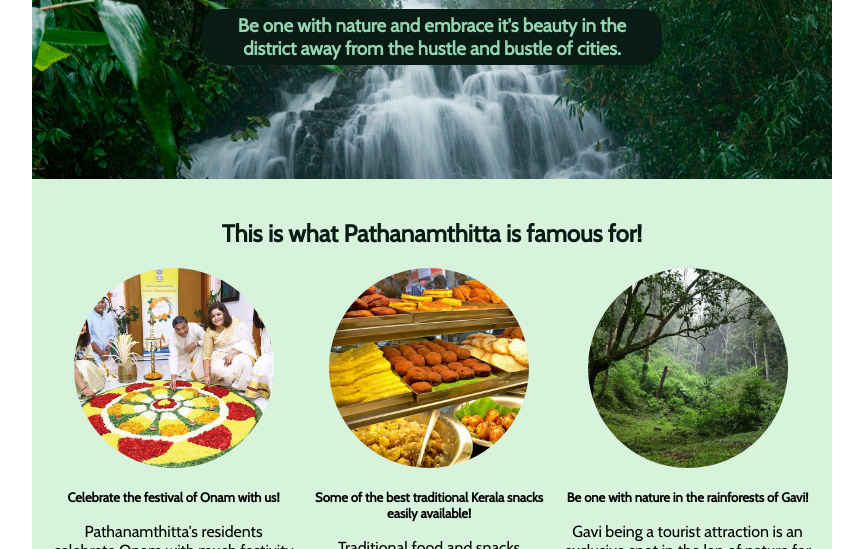
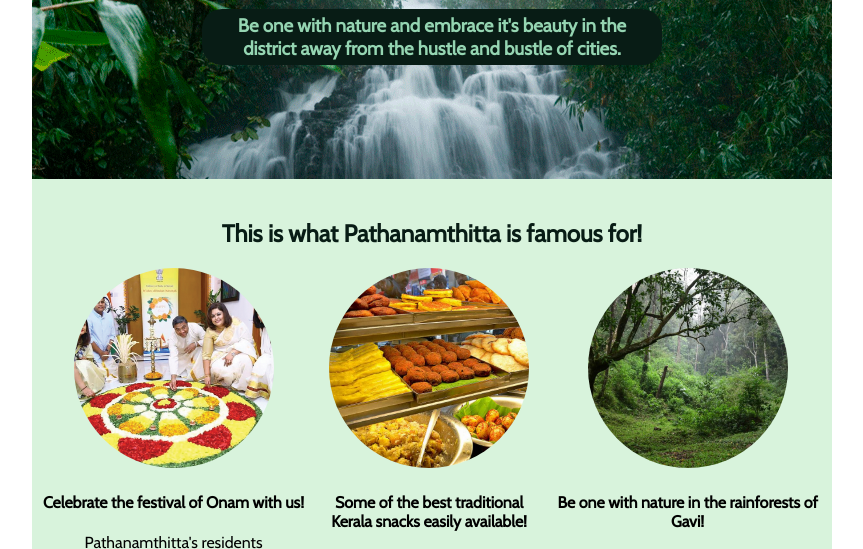
Before and after one commit to mukul4real/hometown-site, a plain HTML site: page index.html in a window 1280 px wide. Shown: the part 179-728 px from the top of the page, without its empty margins (208-1071 px from the left). Drawn offline with nearby package versions, Linux system fonts and the light colour scheme.

Commit message:
desc font fixed

```diff
--- a/style.css
+++ b/style.css
@@ -56,10 +56,11 @@ body{
     justify-content: space-around;
 }
 .desc-h4{
-    font-size: small;
+    font-size:medium;
 }
 .desc-p{
     padding: 0 20px 40px 20px;
+    font-size:medium;
 }
 .foot{
     background: #B7E4C7;
```
